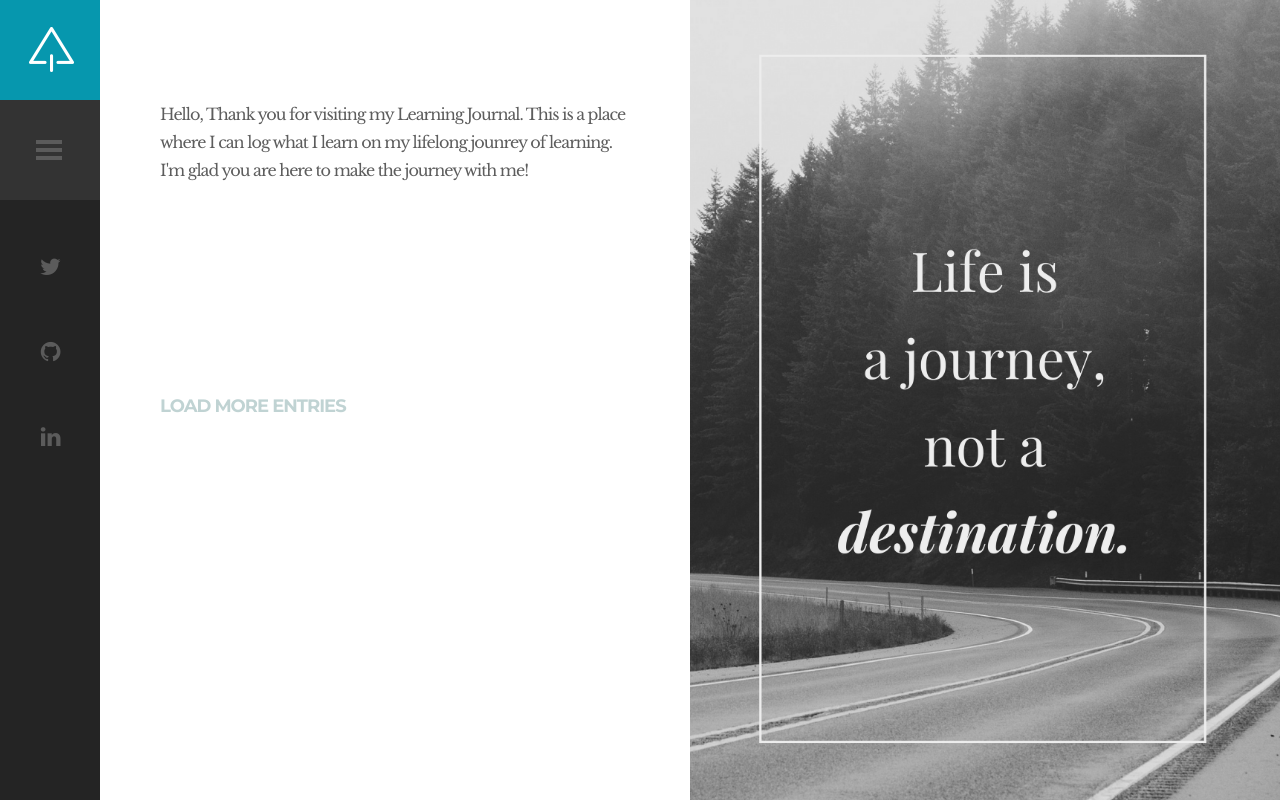
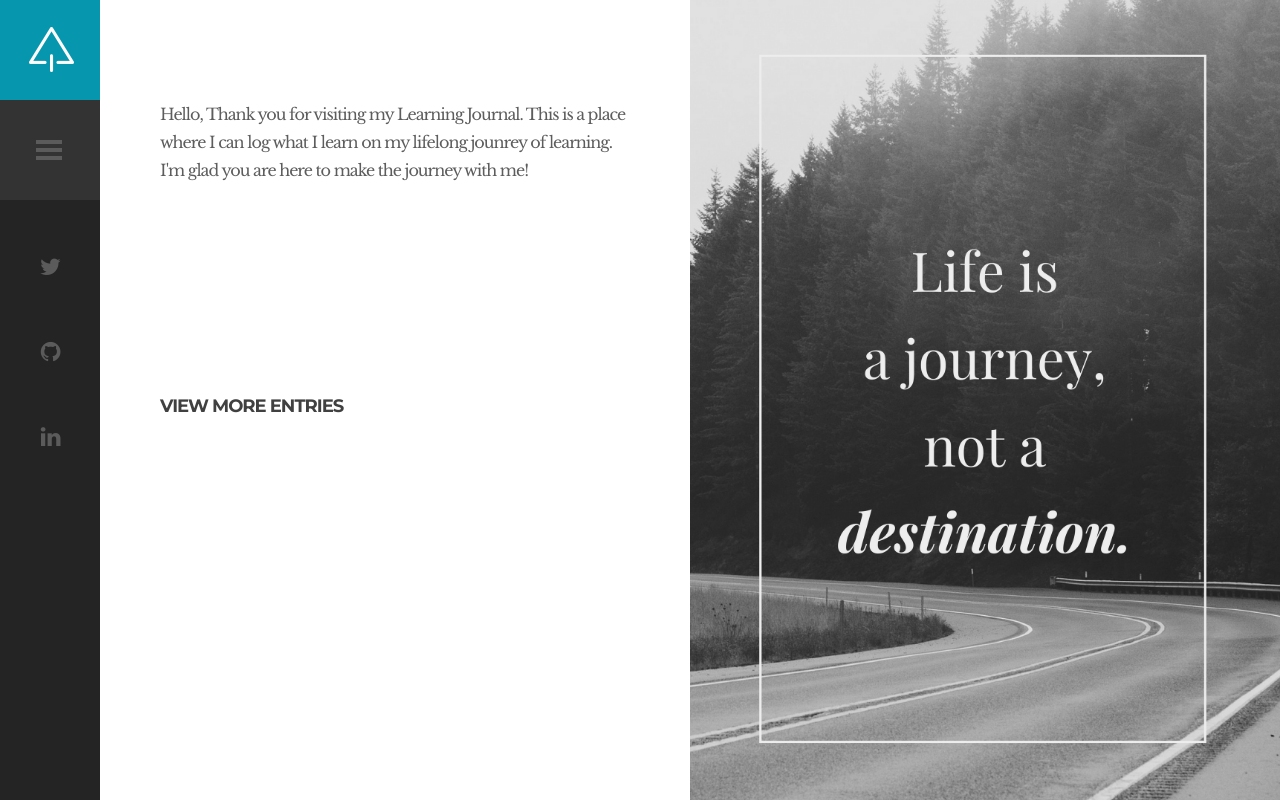
Before and after one commit to ajeema/py-techdegree-project-5, a Python web app: template templates/index.html in a window 1280 px wide. Run offline with Jinja, Linux system fonts and the light colour scheme; the template is opened without the code that fills it, so the values that code supplies are empty; some libraries are stand-ins or nearby versions.

Commit message:
add view more button, removed unused paginate import

```diff
--- a/app.py
+++ b/app.py
@@ -7,7 +7,6 @@ from flask_login import (
     login_required,
     current_user,
 )
-from flask_paginate import Pagination, get_page_parameter
 
 
 import forms
--- a/templates/layout.html
+++ b/templates/layout.html
@@ -115,7 +115,7 @@
                     </article>
                 </div>
                 <div class="clear"></div>
-                <div class="block load-more-holder">LOAD MORE ENTRIES</div>
+                <div class="block load-more-holder"><a href="{{ url_for('entries') }}">VIEW MORE ENTRIES</a></div>
             </div>
 
             <div class="featured-image-holder">
```
